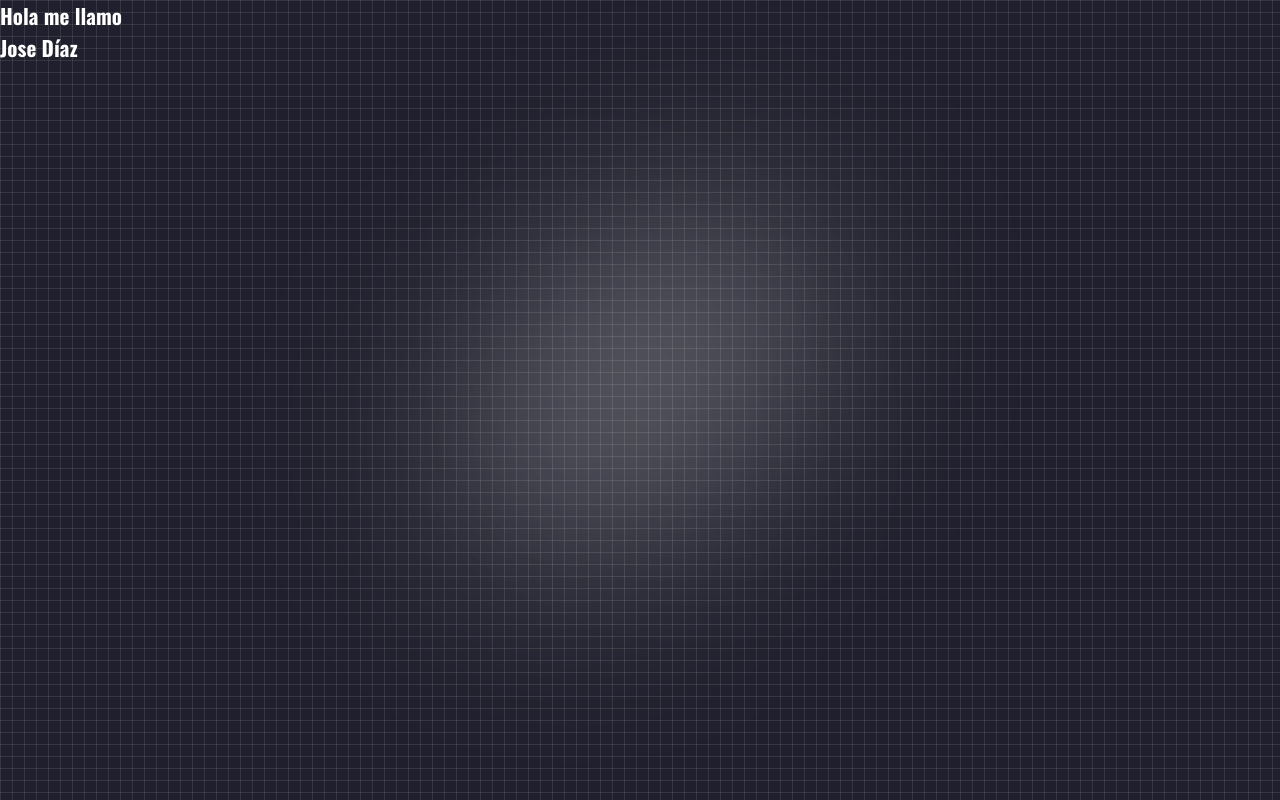
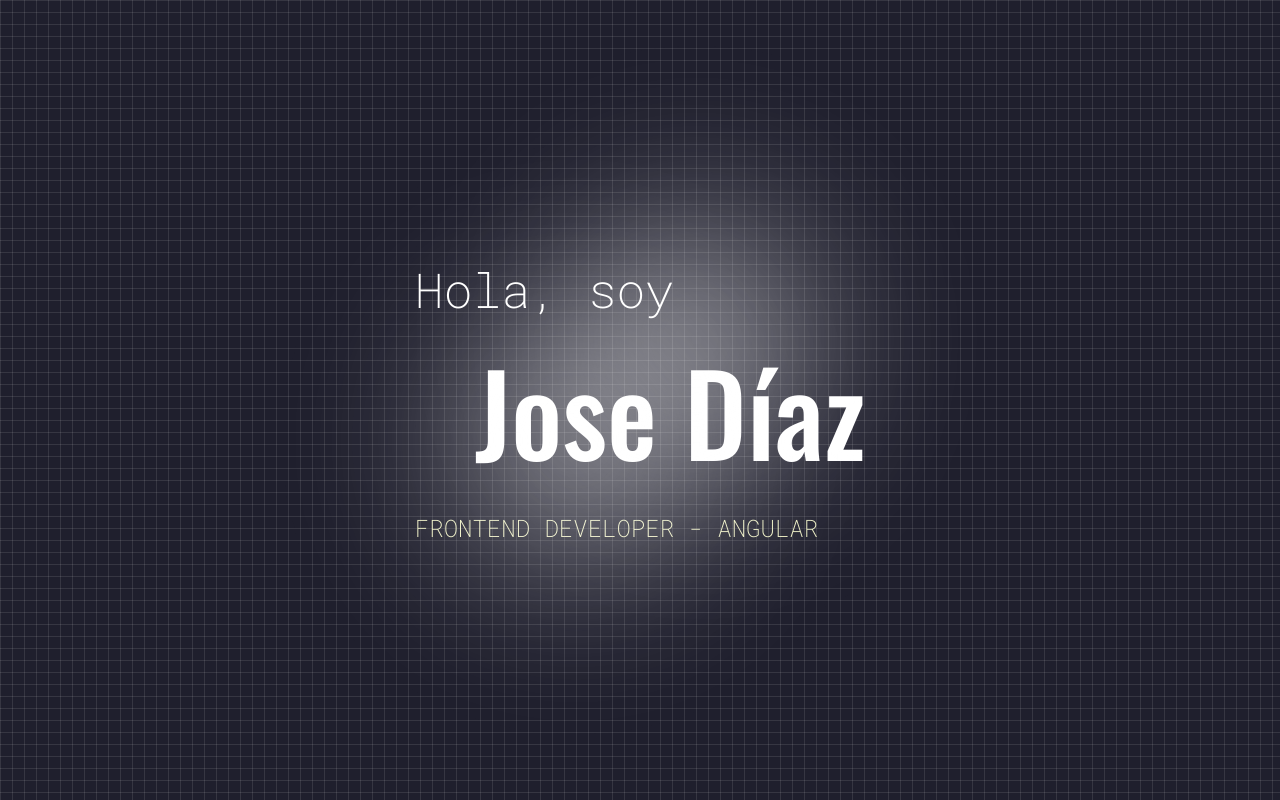
Before and after one commit to Joseadu/joseadu, an Angular app: page / in a window 1280 px wide. Built offline with nearby package versions, Linux system fonts and the light colour scheme.

Commit message:
home component --> hero layout finished for desktop version

```diff
--- a/src/app/home/home.component.css
+++ b/src/app/home/home.component.css
@@ -2,40 +2,57 @@
     position: relative;
     top: 0;
     left: 0;
-    width: 100vw;
+    width: 100%;
     height: 100vh;
     background-color: #1F1F2D;
     background-image: linear-gradient(rgba(255, 255, 255, 0.1) 1px, transparent 1px),
         linear-gradient(90deg, rgba(255, 255, 255, 0.1) 1px, transparent 1px);
     background-size: 12px 12px;
+    display: flex;
+    flex-direction: column;
+    justify-content: center;
+    align-items: center;
     z-index: -1;
+}
+
+@keyframes moveGlow1 {
+    0% { transform: translate(-50%, -50%) translateX(0px) translateY(0px); }
+    25% { transform: translate(-50%, -50%) translateX(20px) translateY(-10px); }
+    50% { transform: translate(-50%, -50%) translateX(-15px) translateY(20px); }
+    75% { transform: translate(-50%, -50%) translateX(10px) translateY(-25px); }
+    100% { transform: translate(-50%, -50%) translateX(0px) translateY(0px); }
+}
+
+@keyframes moveGlow2 {
+    0% { transform: translate(-50%, -50%) translateX(0px) translateY(0px); }
+    25% { transform: translate(-50%, -50%) translateX(-20px) translateY(15px); }
+    50% { transform: translate(-50%, -50%) translateX(10px) translateY(-20px); }
+    75% { transform: translate(-50%, -50%) translateX(-10px) translateY(25px); }
+    100% { transform: translate(-50%, -50%) translateX(0px) translateY(0px); }
 }
 
 .glow-effect:nth-child(1) {
     position: absolute;
     top: 55%;
     left: 45%;
-    transform: translate(-50%, -50%);
     width: 400px;
     height: 400px;
-    background: radial-gradient(circle, rgba(255, 255, 255, 0.5) 0%, rgba(0, 0, 0, 0) 70%);
+    background: radial-gradient(circle, rgba(255, 255, 255, 0.8) 0%, rgba(0, 0, 0, 0) 70%);
     opacity: 0.7;
     pointer-events: none;
-    filter: blur(100px);
+    filter: blur(72px);
+    animation: moveGlow1 5s infinite ease-in-out alternate;
 }
+
 .glow-effect:nth-child(2) {
     position: absolute;
     top: 40%;
     left: 55%;
-    transform: translate(-50%, -50%);
     width: 400px;
     height: 400px;
-    background: radial-gradient(circle, rgba(255, 255, 255, 0.5) 0%, rgba(0, 0, 0, 0) 70%);
+    background: radial-gradient(circle, rgba(255, 255, 255, 0.8) 0%, rgba(0, 0, 0, 0) 70%);
     opacity: 0.7;
     pointer-events: none;
-    filter: blur(100px);
+    filter: blur(72px);
+    animation: moveGlow2 6s infinite ease-in-out alternate;
 }
-
-.text-highlight {
-
-}
--- a/src/app/home/home.component.html
+++ b/src/app/home/home.component.html
@@ -1,9 +1,15 @@
-<div class="background-grid">
+<section class="background-grid">
     <div class="glow-effect"></div>
     <div class="glow-effect"></div>
-
-    <h2 style="display: flex; flex-direction: column;">
-        Hola me llamo
-        <span class="text-highlight">Jose Díaz</span>
-    </h2>
-</div>
+    <div class="headings">
+        <h1 style="display: flex; flex-direction: column;">
+            Hola, soy
+            <span class="title-highlight">Jose Díaz</span>
+        </h1>
+        <p class="title-highlight-aux mt-5">FRONTEND DEVELOPER - ANGULAR</p>
+    </div>
+</section>
+<!-- <section>
+    <p>fsd</p>
+    <img src="/assets/images/foto.jpeg" alt="">
+</section> -->
```
